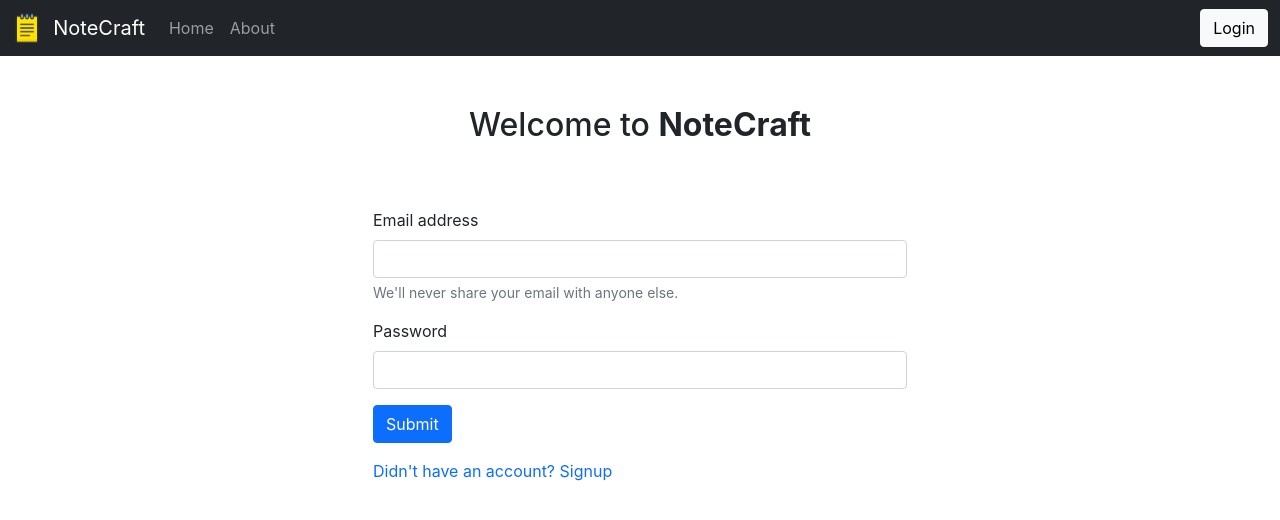
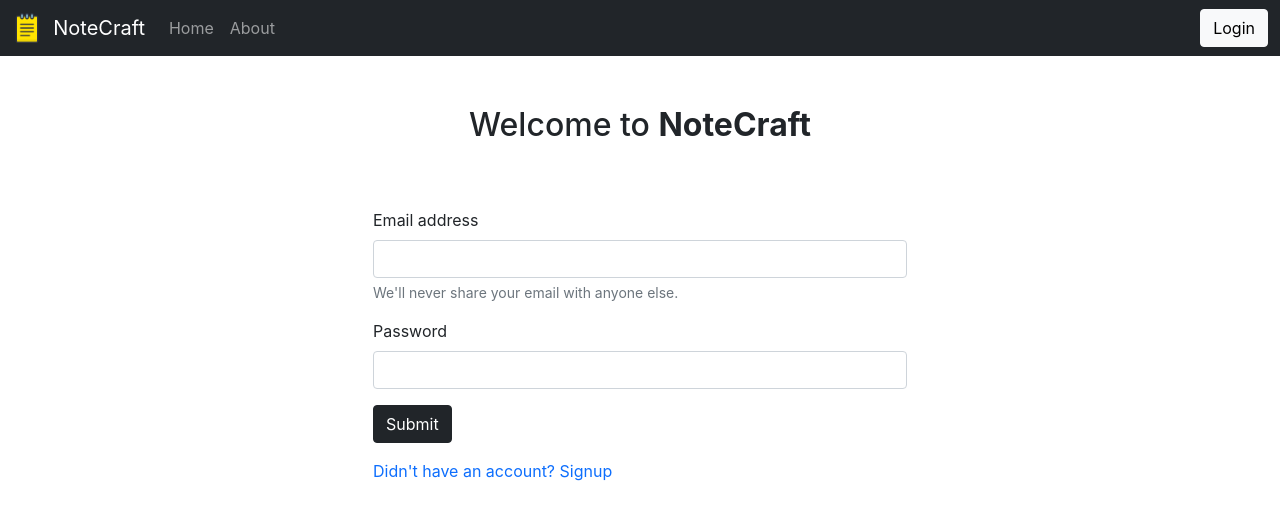
Before and after one commit to shahidafridi18/NoteCraft-frontend, a React (Create React App) app: page /login in a window 1280 px wide. Shown: the top 520 px of the page. Built offline with nearby package versions, Linux system fonts and the light colour scheme.

Commit message:
Update Login.js

```diff
--- a/src/components/Login.js
+++ b/src/components/Login.js
@@ -76,7 +76,7 @@ const Login = (props) => {
               />
             </div>
 
-            <button type="submit" className="btn btn-primary mb-3">
+            <button type="submit" className="btn btn-dark mb-3">
               Submit
             </button>
           </form>
```
